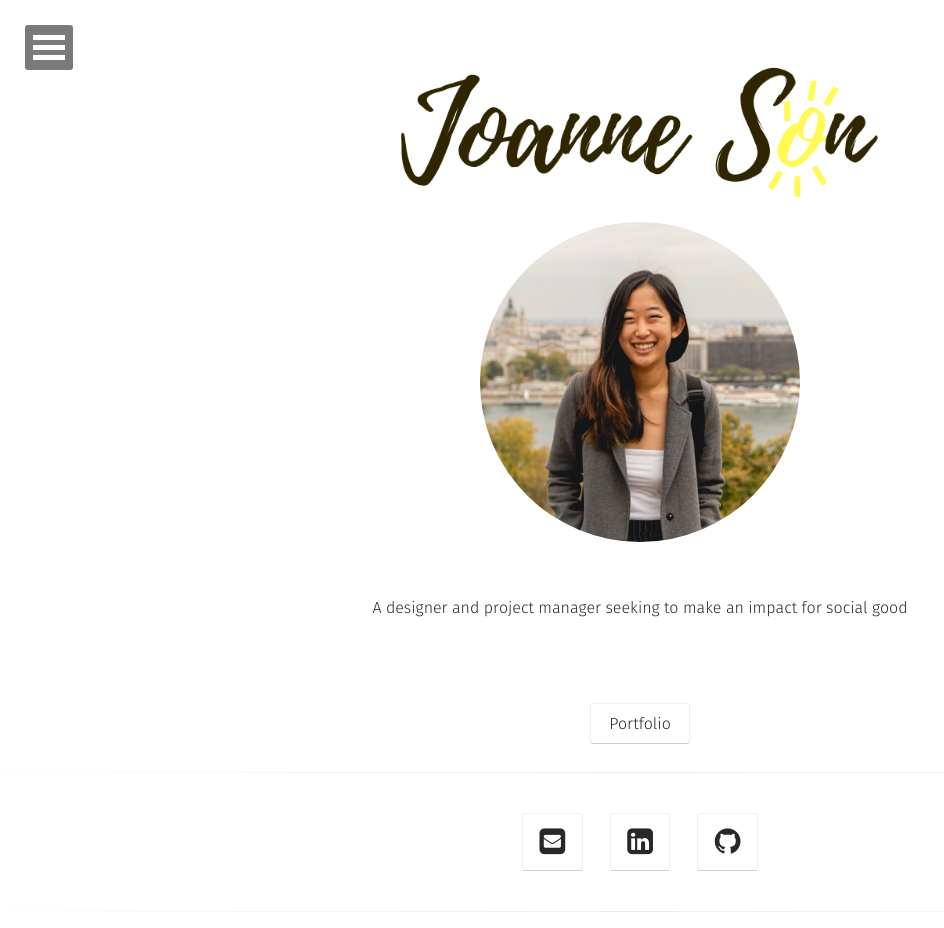
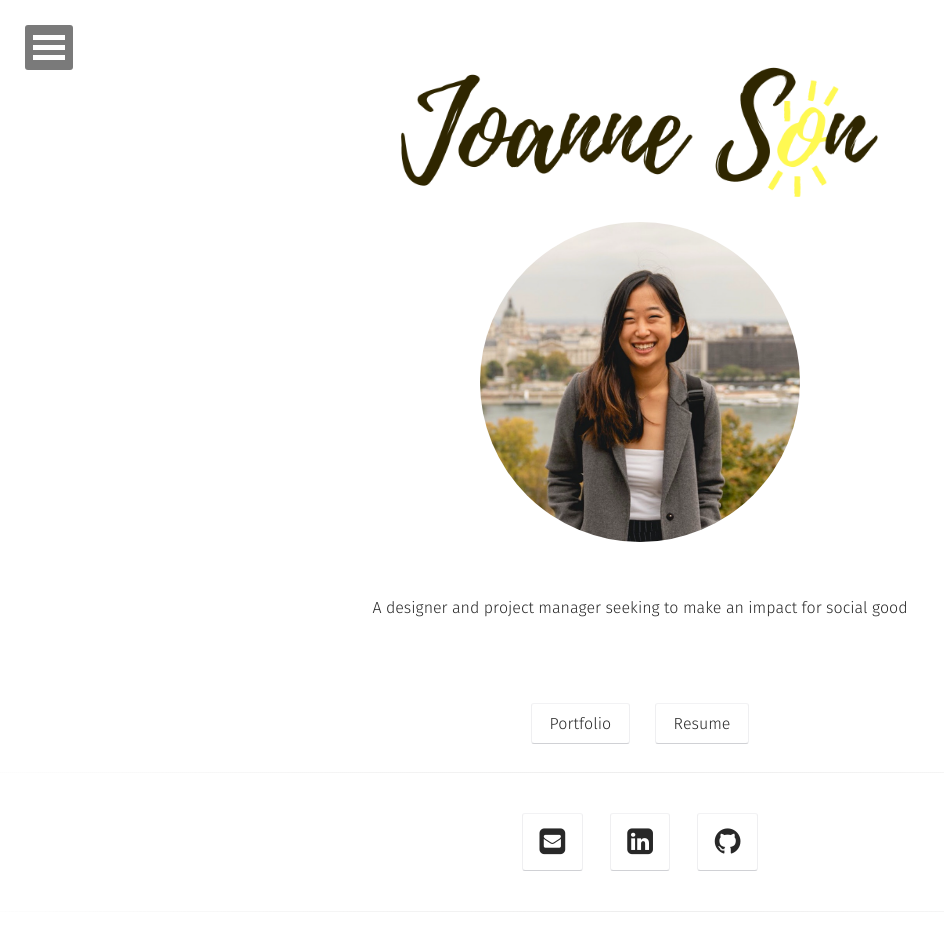
Before and after one commit to JoanneGaeunSon/joannegaeunson.com, a Jekyll site: the page built from index.html, in a window 1280 px wide. Shown: the whole page, without its empty margins (0-944 px from the left). Built offline with Jekyll 4.4.1, drawn with Linux system fonts in a browser that asks for light colours; some web fonts are replaced.

Commit message:
Update home.html

```diff
--- a/_layouts/home.html
+++ b/_layouts/home.html
@@ -36,9 +36,10 @@
                           <a class="btn zoombtn" href="{{ site.url }}/assets/Portfolio.pdf">
                           Portfolio
                           </a>
-                    <!--      <a class="btn zoombtn" href="{{ site.url }}/assets/Resume.pdf">
+                          <a class="btn zoombtn" href="{{ site.url }}/assets/Resume.pdf">
                           Resume
                           </a>
+                  <!--
                           <a class="btn zoombtn" href="http://wanderso.me">
                           Travel Blog
                           </a>  -->
```
